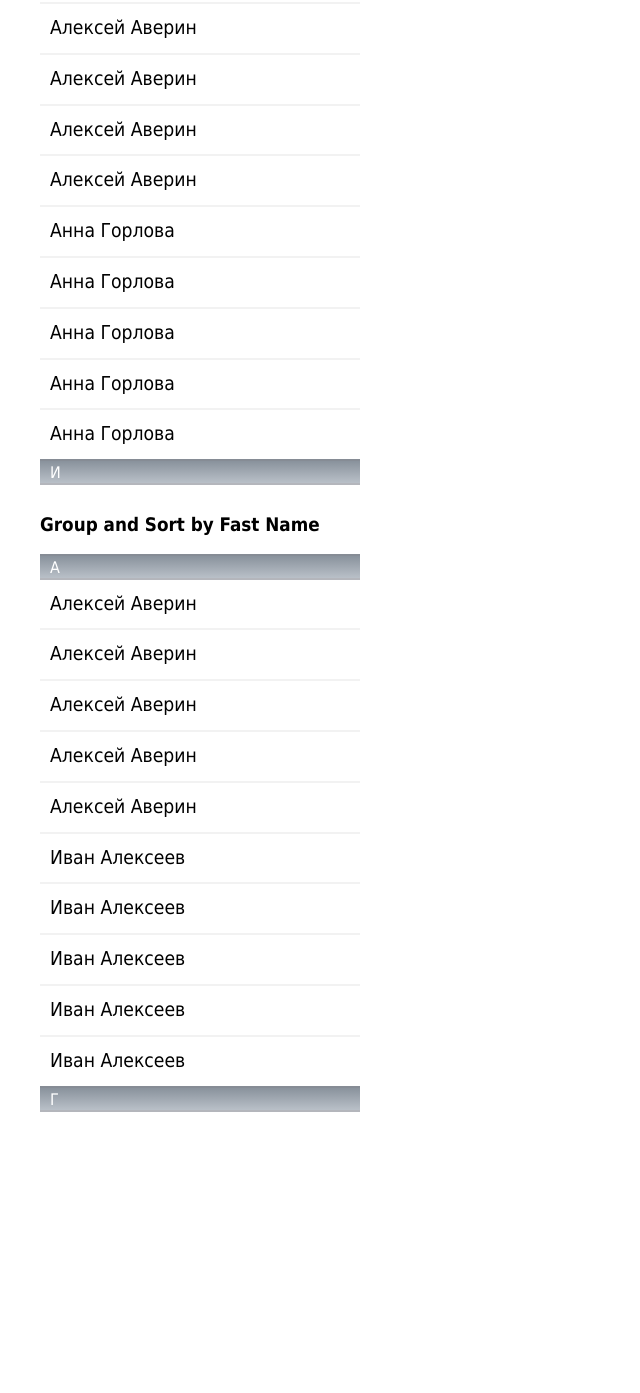
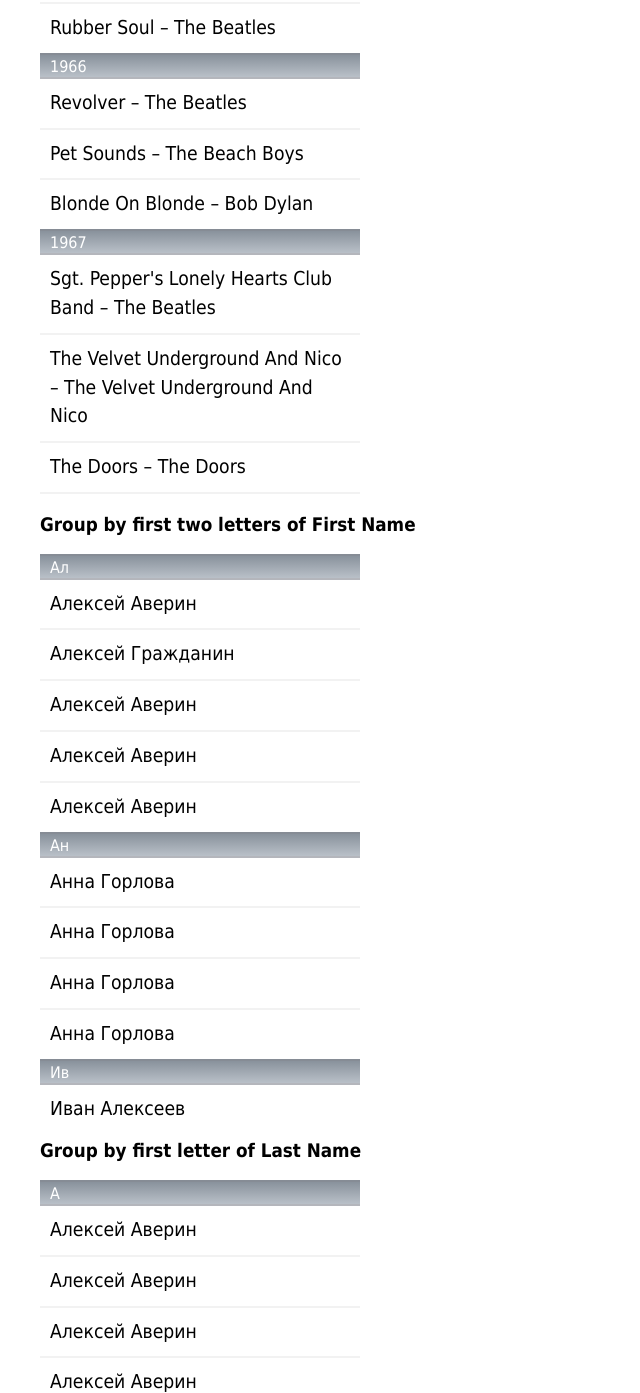
Before and after one commit to kot-lex/test-component, a website: page index.html in a window 1280 px wide. Shown: the part 212-1605 px from the top of the page, without its empty margins (0-640 px from the left). Before the commit the page ends 1374 px from the top, so only its background shows below. Drawn offline with Linux system fonts and the light colour scheme.

Commit message:
Refactoring and more examples

```diff
--- a/index.html
+++ b/index.html
@@ -4,14 +4,19 @@
     <link rel="stylesheet" href="index.css" type="text/css" />
 </head>
 <body>
-<h1>Scroll component</h1>
+<h1>Component demo</h1>
 
-    <h3>Group and Sort by First Name</h3>
+    <h3>Best Albums of the 1960s</h3>
+
+    <div class="list list_type_best-albums">
+    </div>
+
+    <h3>Group by first two letters of First Name</h3>
 
     <div class="list list_type_first-name">
     </div>
 
-    <h3>Group and Sort by Fast Name</h3>
+    <h3>Group by first letter of Last Name</h3>
 
     <div class="list list_type_last-name">
     </div>
--- a/index.js
+++ b/index.js
@@ -44,43 +44,42 @@
 /* 0 */
 /***/ function(module, exports, __webpack_require__) {
 
-	var GroupedByFirstLetter = __webpack_require__(1);
+	var GroupByCallback = __webpack_require__(7);
 	var data = __webpack_require__(4);
 
-	new GroupedByFirstLetter('.list_type_first-name', data.names, 'firstName');
+	new GroupByCallback('.list_type_first-name', data.names, {
+	  groupBy: 'firstName',
+	  getKeyForGrouping: function(label) {
+	    return label.substring(0, 2);
+	  },
+	  getLabel: function(item) {
+	    return item.firstName + ' ' + item.lastName;
+	  }
+	  });
 
-	new GroupedByFirstLetter('.list_type_last-name', data.names, 'lastName');
+	new GroupByCallback('.list_type_last-name', data.names, {
+	  groupBy: 'lastName',
+	  getKeyForGrouping: function(label) {
+	    return label.substring(0, 1);
+	  },
+	  getLabel: function(item) {
+	    return item.firstName + ' ' + item.lastName;
+	  }
+	  });
 
-/***/ },
-/* 1 */
-/***/ function(module, exports, __webpack_require__) {
-
-	var PrepareData = __webpack_require__(5);
-
-	var GroupedByFirstLetter = function(targetDomNode, data, groupBy, sortBy) {
-	  PrepareData.apply(this, arguments);
-	};
-
-	GroupedByFirstLetter.prototype = Object.create(PrepareData.prototype);
-
-	GroupedByFirstLetter.prototype.constructor = GroupedByFirstLetter;
-
-	GroupedByFirstLetter.prototype.getKeyForGrouping = function(item, groupBy) {
-	  if (!item[groupBy]) {
-	    throw new Error('No grouping property found');
+	new GroupByCallback('.list_type_best-albums', data.albums, {
+	  groupBy: 'year',
+	  getKeyForGrouping: function(label) {
+	    return label;
+	  },
+	  getLabel: function(item) {
+	    return item.name + ' – ' + item.artist;
 	  }
-
-	  return item[groupBy].substring(0, 1);
-	};
-
-	GroupedByFirstLetter.prototype.getLabel = function(item) {
-	  return item.firstName + ' ' + item.lastName;
-	};
-
-	module.exports = GroupedByFirstLetter;
+	  });
 
 
 /***/ },
+/* 1 */,
 /* 2 */
 /***/ function(module, exports, __webpack_require__) {
 
@@ -297,8 +296,8 @@
 	    lastName: 'Аверин'
 	  },
 	  {
-	    firstName: 'Анна',
-	    lastName: 'Горлова'
+	    firstName: 'Лев',
+	    lastName: 'Кротов'
 	  },
 	  {
 	    firstName: 'Иван',
@@ -306,7 +305,7 @@
 	  },
 	  {
 	    firstName: 'Алексей',
-	    lastName: 'Аверин'
+	    lastName: 'Гражданин'
 	  },
 	  {
 	    firstName: 'Анна',
@@ -337,7 +336,7 @@
 	    lastName: 'Горлова'
 	  },
 	  {
-	    firstName: 'Иван',
+	    firstName: 'Олег',
 	    lastName: 'Алексеев'
 	  },
 	  {
@@ -347,6 +346,14 @@
 	  {
 	    firstName: 'Анна',
 	    lastName: 'Горлова'
+	  },
+	  {
+	    firstName: 'Юрий',
+	    lastName: 'Чернов'
+	  },
+	  {
+	    firstName: 'Юрий',
+	    lastName: 'Кашин'
 	  },
 	  {
 	    firstName: 'Юрий',
@@ -365,7 +372,7 @@
 	    lastName: 'Чернов'
 	  },
 	  {
-	    firstName: 'Юрий',
+	    firstName: 'Юлий',
 	    lastName: 'Чернов'
 	  },
 	  {
@@ -375,77 +382,103 @@
 	  {
 	    firstName: 'Юрий',
 	    lastName: 'Чернов'
+	  }
+	];
+
+	var albums = [
+	  {
+	    name: "Revolver",
+	    artist: "The Beatles",
+	    year: 1966
 	  },
 	  {
-	    firstName: 'Юрий',
-	    lastName: 'Чернов'
+	    name: "Abbey Road",
+	    artist: "The Beatles",
+	    year: 1969
 	  },
 	  {
-	    firstName: 'Юрий',
-	    lastName: 'Чернов'
+	    name: "Sgt. Pepper's Lonely Hearts Club Band",
+	    artist: "The Beatles",
+	    year: 1967
 	  },
 	  {
-	    firstName: 'Юрий',
-	    lastName: 'Чернов'
+	    name: "The Velvet Underground And Nico",
+	    artist: "The Velvet Underground And Nico",
+	    year: 1967
 	  },
 	  {
-	    firstName: 'Юрий',
-	    lastName: 'Чернов'
+	    name: "The Beatles (The White Album)",
+	    artist: "The Beatles",
+	    year: 1968
 	  },
 	  {
-	    firstName: 'Юрий',
-	    lastName: 'Чернов'
+	    name: "Pet Sounds",
+	    artist: "The Beach Boys",
+	    year: 1966
 	  },
 	  {
-	    firstName: 'Юрий',
-	    lastName: 'Чернов'
+	    name: "Highway 61 Revisited",
+	    artist: "Bob Dylan",
+	    year: 1965
 	  },
 	  {
-	    firstName: 'Юрий',
-	    lastName: 'Чернов'
+	    name: "Rubber Soul",
+	    artist: "The Beatles",
+	    year: 1965
 	  },
 	  {
-	    firstName: 'Юрий',
-	    lastName: 'Чернов'
+	    name: "The Doors",
+	    artist: "The Doors",
+	    year: 1967
 	  },
 	  {
-	    firstName: 'Юрий',
-	    lastName: 'Чернов'
+	    name: "Blonde On Blonde",
+	    artist: "Bob Dylan",
+	    year: 1966
 	  },
 	  {
-	    firstName: 'Юрий',
-	    lastName: 'Чернов'
+	    name: "Are You Experienced",
+	    artist: "The Jimi Hendrix Experience",
+	    year: 1967
 	  },
 	  {
-	    firstName: 'Юрий',
-	    lastName: 'Чернов'
+	    name: "Led Zeppelin II",
+	    artist: "Led Zeppelin",
+	    year: 1969
 	  },
 	  {
-	    firstName: 'Юрий',
-	    lastName: 'Чернов'
+	    name: "In The Court Of The Crimson King",
+	    artist: "King Crimson",
+	    year: 1969
 	  },
 	  {
-	    firstName: 'Юрий',
-	    lastName: 'Чернов'
+	    name: "Let It Bleed",
+	    artist: "The Rolling Stones",
+	    year: 1969
 	  },
 	  {
-	    firstName: 'Юрий',
-	    lastName: 'Чернов'
+	    name: "Astral Weeks",
+	    artist: "Van Morrison",
+	    year: 1968
 	  },
 	  {
-	    firstName: 'Юрий',
-	    lastName: 'Чернов'
+	    name: "Led Zeppelin",
+	    artist: "Led Zeppelin",
+	    year: 1969
 	  },
 	  {
-	    firstName: 'Юрий',
-	    lastName: 'Чернов'
+	    name: "Led Zeppelin",
+	    artist: "Love",
+	    year: 1967
 	  },
+
 	];
 
 
 
 	module.exports = {
-	  names: names
+	  names: names,
+	  albums: albums
 	};
 
 
@@ -455,13 +488,14 @@
 
 	var GroupedList = __webpack_require__(2);
 
-	var PrepareData = function(targetDomNode, data, groupBy, sortBy) {
-	  sortBy = sortBy || groupBy;
+	var PrepareData = function(targetDomNode, data, options) {
+	  this.options = options || {};
+	  sortBy = this.options.sortBy || this.options.groupBy;
 
 	  // We need to sort data prior to grouping
 	  var sortedData = this.sort(data, sortBy);
 
-	  var groupedData = this.groupData(sortedData, groupBy);
+	  var groupedData = this.groupData(sortedData, this.options.groupBy);
 
 	  GroupedList.call(this, targetDomNode, groupedData);
 	};
@@ -531,5 +565,45 @@
 	module.exports = PrepareData;
 
 
+/***/ },
+/* 6 */,
+/* 7 */
+/***/ function(module, exports, __webpack_require__) {
+
+	var PrepareData = __webpack_require__(5);
+
+	/**
+	 *
+	 * @param {Object|string} targetDomNode
+	 * @param {Object} data
+	 * @param {Object} options
+	 * @param {string} options.groupBy
+	 * @param {function} options.getKeyForGrouping
+	 * @param {function} options.getLabel
+	 * @constructor
+	 */
+	var GroupByCallback = function(targetDomNode, data, options) {
+	  PrepareData.apply(this, arguments);
+	};
+
+	GroupByCallback.prototype = Object.create(PrepareData.prototype);
+
+	GroupByCallback.prototype.constructor = GroupByCallback;
+
+	GroupByCallback.prototype.getKeyForGrouping = function(item, groupBy) {
+	  if (!item[groupBy]) {
+	    throw new Error('No grouping property found');
+	  }
+
+	  return this.options.getKeyForGrouping.call(this, item[groupBy]);
+	};
+
+	GroupByCallback.prototype.getLabel = function(item) {
+	  return this.options.getLabel.call(this, item);
+	};
+
+	module.exports = GroupByCallback;
+
+
 /***/ }
 /******/ ]);
```
Also changed, not shown: src/GroupByCallback.js (added, +33 -0 lines), src/GroupedByFirstLetter.js (deleted, +0 -23 lines), src/PrepareData.js (+4 -3 lines), src/index.js (+29 -3 lines), src/sampleData.js (+77 -43 lines).
